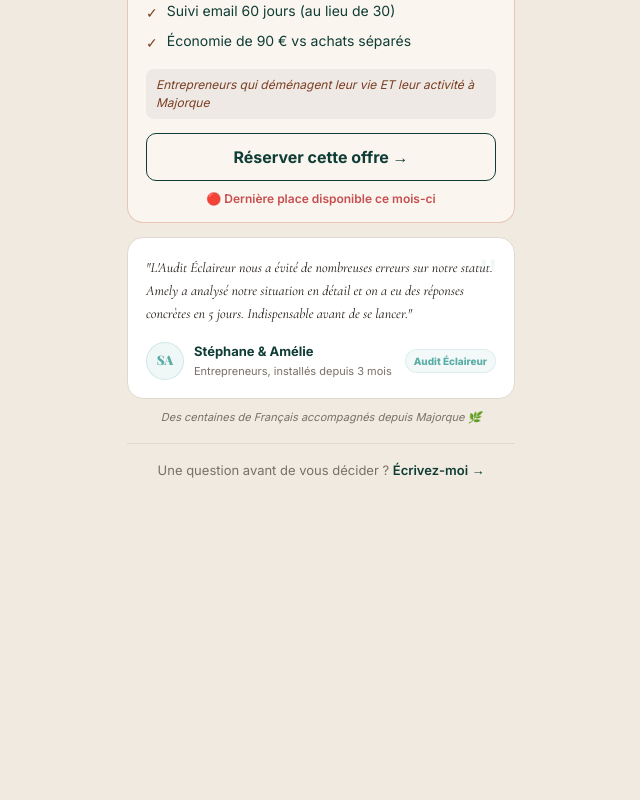
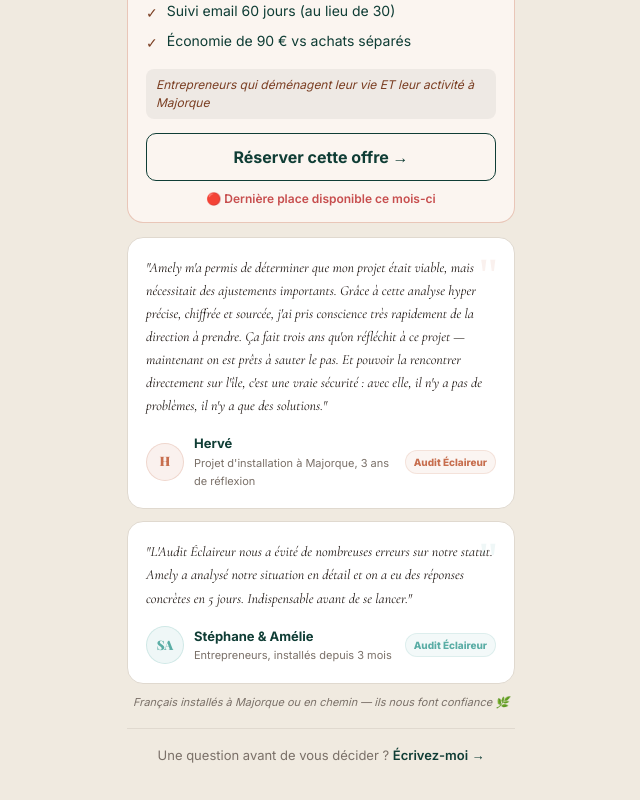
Before and after one commit to Vivreamajorque/vivre-a-majorque, a React (Vite) app: page /app/explorer/accompagnements in a window 1280 px wide. Shown: the part 1846-2646 px from the top of the page, without its empty margins (319-959 px from the left). Before the commit the page ends 2435 px from the top, so only its background shows below. Built offline with nearby package versions, Linux system fonts and the light colour scheme; sample sign-in values are in the browser's storage; a web font is replaced by a local one.

Commit message:
feat: témoignage Hervé ajouté — Audit Éclaireur, 3 ans de projet, prêt à sauter le pas

```diff
--- a/src/components/Temoignages.jsx
+++ b/src/components/Temoignages.jsx
@@ -13,6 +13,14 @@ const TERRA = '#C76E4E'
  */
 const TEMOIGNAGES = [
   {
+    prenom: 'Hervé',
+    situation: 'Projet d\'installation à Majorque, 3 ans de réflexion',
+    texte: 'Amely m\'a permis de déterminer que mon projet était viable, mais nécessitait des ajustements importants. Grâce à cette analyse hyper précise, chiffrée et sourcée, j\'ai pris conscience très rapidement de la direction à prendre. Ça fait trois ans qu\'on réfléchit à ce projet — maintenant on est prêts à sauter le pas. Et pouvoir la rencontrer directement sur l\'île, c\'est une vraie sécurité : avec elle, il n\'y a pas de problèmes, il n\'y a que des solutions.',
+    offre: 'Audit Éclaireur',
+    avatar: 'H',
+    couleur: TERRA,
+  },
+  {
     prenom: 'Stéphane & Amélie',
     situation: 'Entrepreneurs, installés depuis 3 mois',
     texte: 'L\'Audit Éclaireur nous a évité de nombreuses erreurs sur notre statut. Amely a analysé notre situation en détail et on a eu des réponses concrètes en 5 jours. Indispensable avant de se lancer.',
@@ -20,15 +28,6 @@ const TEMOIGNAGES = [
     avatar: 'SA',
     couleur: VERT,
   },
-  // ── Ajoute ici tes prochains témoignages ──
-  // {
-  //   prenom: 'Marie',
-  //   situation: 'Retraitée, installée à Alcúdia',
-  //   texte: '...',
-  //   offre: 'Cap Majorque',
-  //   avatar: 'M',
-  //   couleur: TERRA,
-  // },
 ]
 
 function TemoignageCard({ t }) {
@@ -113,7 +112,7 @@ export default function Temoignages({ style = {} }) {
         textAlign: 'center', marginTop: 10,
         fontStyle: 'italic',
       }}>
-        Des centaines de Français accompagnés depuis Majorque 🌿
+        Français installés à Majorque ou en chemin — ils nous font confiance 🌿
       </p>
     </div>
   )
```
Also changed, not shown: 3 other files (tests, documents, lock files or other folders).
